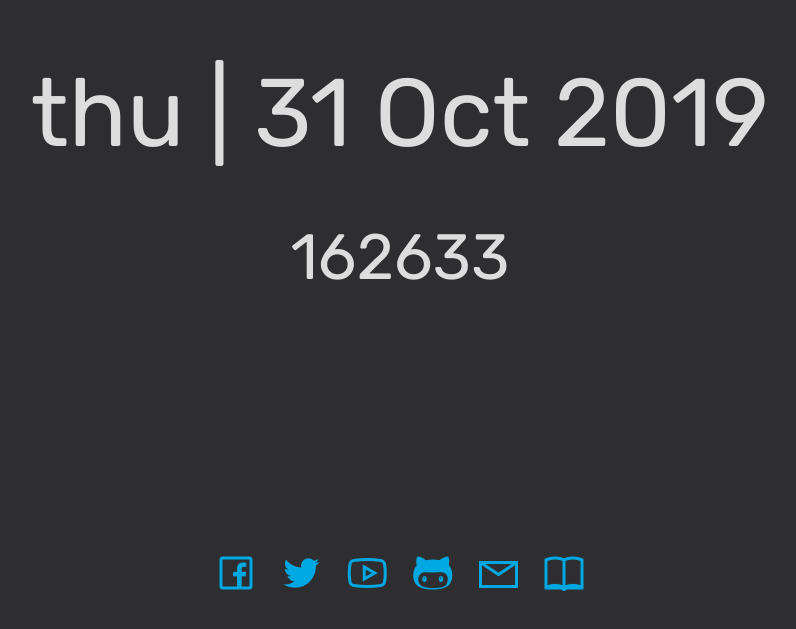
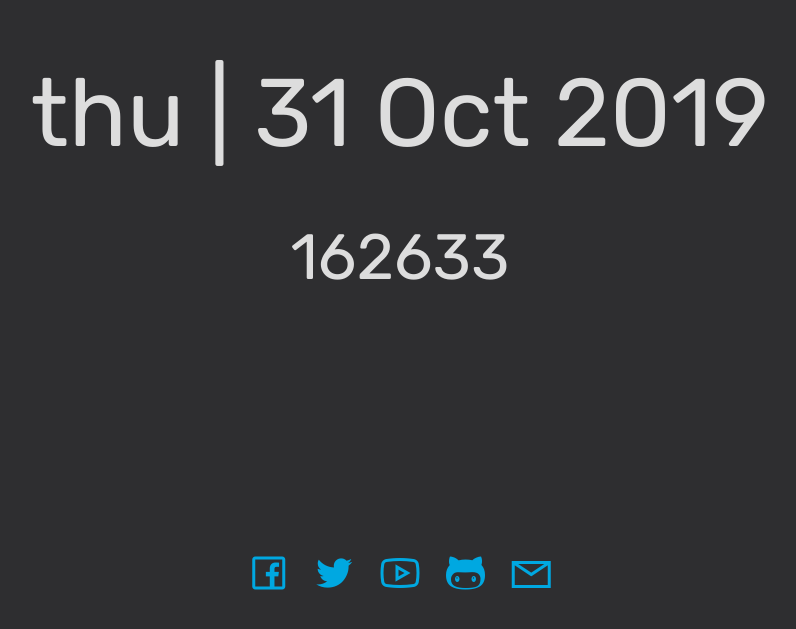
Before and after one commit to bluenex/datetimeNewtabPage, a plain HTML site: page index.html in a window 1280 px wide. Shown: the part 147-776 px from the top of the page, without its empty margins (240-1036 px from the left). Drawn offline with Linux system fonts and the light colour scheme.

Commit message:
Update index.html

```diff
--- a/index.html
+++ b/index.html
@@ -54,9 +54,6 @@
         <a href="https://gmail.com">
           <i class="fa fa-envelope fa-3x fa-fw" aria-hidden="true"></i>
         </a>
-        <a href="http://www.mangatail.com/">
-          <i class="fa fa-book fa-3x fa-fw" aria-hidden="true"></i>
-        </a>
       </div>
     </div>
   </div>
```
